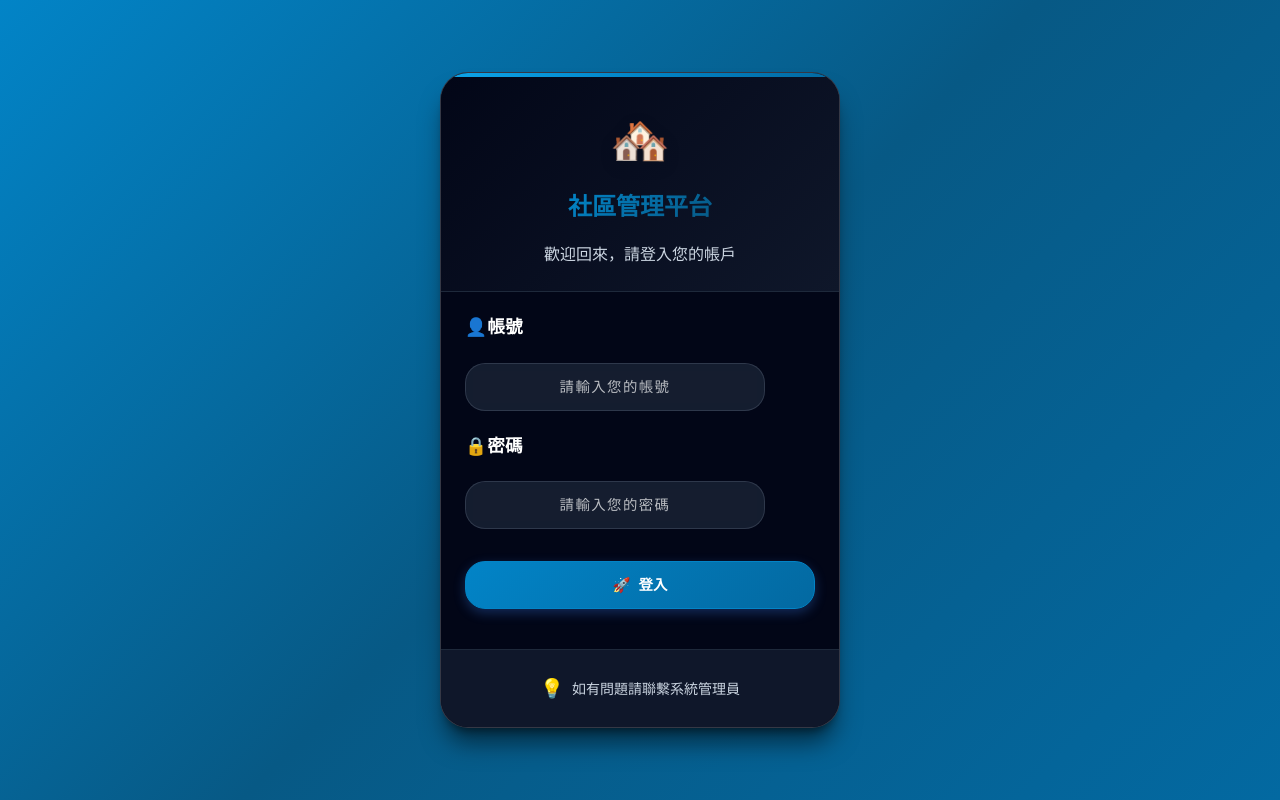
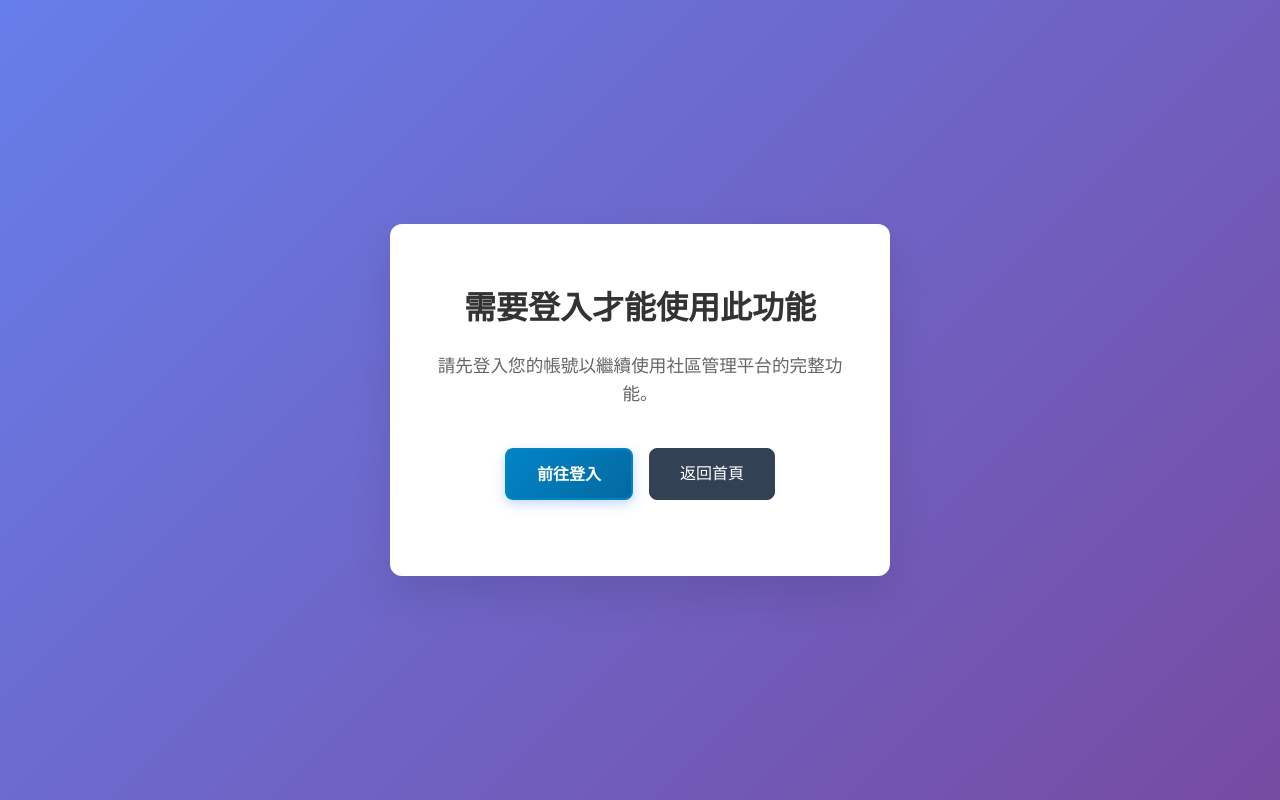
Before and after one commit to jeje898281/community-app-frontend, a React (Vite) app: page /please-login in a window 1280 px wide. Before the commit this address led to /login. Built offline with nearby package versions, Linux system fonts and the light colour scheme.

Commit message:
feat: add require login page

```diff
--- a/src/components/NavBar.jsx
+++ b/src/components/NavBar.jsx
@@ -33,7 +33,7 @@ export default function NavBar() {
     <nav className="navbar" ref={menuRef}>
       <div className="navbar-container">
         <Link to="/" className="logo">
-          {communityName || '社區系統'}
+          {isLoggedIn && communityName ? communityName : '社區系統'}
         </Link>
 
         <ul className="nav-links">
--- a/src/components/RequireAuth.jsx
+++ b/src/components/RequireAuth.jsx
@@ -1,10 +1,22 @@
 //src/components/RequireAuth.jsx
-import { Navigate } from 'react-router-dom';
+import { Navigate, useLocation } from 'react-router-dom';
 import { useAuth } from '../contexts/AuthContext';
 
-function RequireAuth({ children }) {
+function RequireAuth({ children, redirectTo = "/login" }) {
     const { isLoggedIn } = useAuth();
-    return isLoggedIn ? children : <Navigate to="/login" replace />;
+    const location = useLocation();
+
+    if (!isLoggedIn) {
+        return (
+            <Navigate
+                to={redirectTo}
+                state={{ from: location.pathname }}
+                replace
+            />
+        );
+    }
+
+    return children;
 }
 
 export default RequireAuth;
--- a/src/index.jsx
+++ b/src/index.jsx
@@ -16,6 +16,7 @@ import MeetingLayout from './components/layout/MeetingLayout';
 // Pages
 import HomePage from './pages/home/HomePage';
 import LoginPage from './pages/auth/LoginPage';
+import PleaseLoginPage from './pages/auth/PleaseLoginPage';
 import ProfilePage from './pages/auth/ProfilePage';
 import CommunityPage from './pages/auth/CommunityPage';
 import MeetingListPage from './pages/meetings/MeetingListPage';
@@ -36,35 +37,61 @@ root.render(
     <AuthProvider>
       <Router>
         <Routes>
-
           {/* 1. 登入頁，不需驗證 */}
           <Route path="/login" element={<LoginPage />} />
 
-          {/* 2. 受保護路由：必須先登入 */}
-          <Route element={<RequireAuth><MainLayout /></RequireAuth>}>
-            {/* 2.1 首頁 */}
+          {/* 2. 請先登入頁面 */}
+          <Route path="/please-login" element={<PleaseLoginPage />} />
+
+          {/* 3. 主要布局 */}
+          <Route element={<MainLayout />}>
+            {/* 3.1 首頁 - 不需要登入 */}
             <Route index element={<HomePage />} />
 
-            {/* 2.2 住戶清單 */}
-            <Route path="residents" element={<ResidentsList />} />
+            {/* 3.2 受保護路由：必須先登入 */}
+            {/* 住戶清單 */}
+            <Route path="residents" element={
+              <RequireAuth redirectTo="/please-login">
+                <ResidentsList />
+              </RequireAuth>
+            } />
+
             {/* 個人資料 */}
-            <Route path="profile" element={<ProfilePage />} />
+            <Route path="profile" element={
+              <RequireAuth redirectTo="/please-login">
+                <ProfilePage />
+              </RequireAuth>
+            } />
+
             {/* 社區管理 */}
-            <Route path="communities" element={<CommunityPage />} />
+            <Route path="communities" element={
+              <RequireAuth redirectTo="/please-login">
+                <CommunityPage />
+              </RequireAuth>
+            } />
 
-            {/* 2.3 會議列表 */}
-            <Route path="meetings" element={<MeetingListPage />} />
-            {/* 2.4 單一會議上下文 */}
-            <Route path="meetings/:id" element={<MeetingLayout />}>
-              <Route index element={<Navigate to="scan" replace />} />
-              <Route path="scan" element={<ScanPage />} />
-              <Route path="manual" element={<ManualCheckIn />} />
-              <Route path="summary" element={<SummaryPage />} />
-              <Route path="qrcodes" element={<QRCodePage />} />
-            </Route>
+            {/* 會議列表 */}
+            <Route path="meetings" element={
+              <RequireAuth redirectTo="/please-login">
+                <MeetingListPage />
+              </RequireAuth>
+            } />
           </Route>
 
-          {/* 3. 其他不存在的路由導回首頁 */}
+          {/* 4. 單一會議上下文 - 需要特殊處理 */}
+          <Route path="meetings/:id" element={
+            <RequireAuth redirectTo="/please-login">
+              <MeetingLayout />
+            </RequireAuth>
+          }>
+            <Route index element={<Navigate to="scan" replace />} />
+            <Route path="scan" element={<ScanPage />} />
+            <Route path="manual" element={<ManualCheckIn />} />
+            <Route path="summary" element={<SummaryPage />} />
+            <Route path="qrcodes" element={<QRCodePage />} />
+          </Route>
+
+          {/* 5. 其他不存在的路由導回首頁 */}
           <Route path="*" element={<Navigate to="/" replace />} />
         </Routes>
       </Router>
--- /dev/null
+++ b/src/pages/auth/PleaseLoginPage.jsx
@@ -0,0 +1,29 @@
+import React from 'react';
+import { Link, useLocation } from 'react-router-dom';
+import '../../styles/PleaseLoginPage.css';
+
+function PleaseLoginPage() {
+    const location = useLocation();
+    const intendedPath = location.state?.from || '/';
+
+    return (
+        <div className="please-login-page">
+            <div className="login-prompt">
+                <div className="prompt-content">
+                    <h1>需要登入才能使用此功能</h1>
+                    <p>請先登入您的帳號以繼續使用社區管理平台的完整功能。</p>
+                    <div className="action-buttons">
+                        <Link to="/login" state={{ from: intendedPath }} className="btn-primary">
+                            前往登入
+                        </Link>
+                        <Link to="/" className="btn-secondary">
+                            返回首頁
+                        </Link>
+                    </div>
+                </div>
+            </div>
+        </div>
+    );
+}
+
+export default PleaseLoginPage;
--- a/src/pages/home/HomePage.jsx
+++ b/src/pages/home/HomePage.jsx
@@ -7,14 +7,15 @@ import { useAuth } from '../../contexts/AuthContext';
 
 function HomePage() {
   const { isLoggedIn } = useAuth();
+
   return (
     <div className="homepage">
       <header className="hero-section">
         <div className="hero-content">
           <h1>歡迎來到社區管理平台</h1>
           <p>簡化社區管理流程，提升效率與透明度。</p>
-          <Link to={isLoggedIn ? "/meetings" : "/login"} className="btn-primary">
-            {isLoggedIn ? "前往會議管理" : "前往登入"}
+          <Link to={isLoggedIn ? "/meetings" : "/please-login"} className="btn-primary" state={{ from: '/meetings' }}>
+            {isLoggedIn ? "前往會議管理" : "前往會議管理"}
           </Link>
         </div>
         <div className="hero-image">
@@ -28,22 +29,34 @@ function HomePage() {
           <div className="feature">
             <h3>快速掃描</h3>
             <p>使用 QR Code 即可快速完成檢測。</p>
-            <Link to={isLoggedIn ? "/meetings" : "/login"} className="feature-link">
-              {isLoggedIn ? "選擇會議進行掃描" : "登入後使用"}
+            <Link
+              to={isLoggedIn ? "/meetings" : "/please-login"}
+              className="feature-link"
+              state={{ from: '/meetings' }}
+            >
+              選擇會議進行掃描
             </Link>
           </div>
           <div className="feature">
             <h3>手動簽到</h3>
             <p>無需擔心設備問題，支援手動記錄。</p>
-            <Link to={isLoggedIn ? "/meetings" : "/login"} className="feature-link">
-              {isLoggedIn ? "選擇會議手動簽到" : "登入後使用"}
+            <Link
+              to={isLoggedIn ? "/meetings" : "/please-login"}
+              className="feature-link"
+              state={{ from: '/meetings' }}
+            >
+              選擇會議手動簽到
             </Link>
           </div>
           <div className="feature">
             <h3>統計摘要</h3>
             <p>全面記錄與分析數據，隨時掌握狀況。</p>
-            <Link to={isLoggedIn ? "/meetings" : "/login"} className="feature-link">
-              {isLoggedIn ? "選擇會議查看統計" : "登入後使用"}
+            <Link
+              to={isLoggedIn ? "/meetings" : "/please-login"}
+              className="feature-link"
+              state={{ from: '/meetings' }}
+            >
+              選擇會議查看統計
             </Link>
           </div>
         </div>
--- /dev/null
+++ b/src/styles/PleaseLoginPage.css
@@ -0,0 +1,96 @@
+.please-login-page {
+  min-height: 100vh;
+  display: flex;
+  align-items: center;
+  justify-content: center;
+  background: linear-gradient(135deg, #667eea 0%, #764ba2 100%);
+  padding: 20px;
+}
+
+.login-prompt {
+  background: white;
+  border-radius: 12px;
+  box-shadow: 0 20px 40px rgba(0, 0, 0, 0.1);
+  max-width: 500px;
+  width: 100%;
+  overflow: hidden;
+}
+
+.prompt-content {
+  padding: 60px 40px;
+  text-align: center;
+}
+
+.prompt-content h1 {
+  color: #333;
+  font-size: 2rem;
+  margin-bottom: 20px;
+  font-weight: 600;
+}
+
+.prompt-content p {
+  color: #666;
+  font-size: 1.1rem;
+  line-height: 1.6;
+  margin-bottom: 40px;
+}
+
+.action-buttons {
+  display: flex;
+  gap: 15px;
+  justify-content: center;
+  flex-wrap: wrap;
+}
+
+.btn-primary, .btn-secondary {
+  padding: 12px 30px;
+  border: none;
+  border-radius: 8px;
+  font-size: 1rem;
+  font-weight: 500;
+  text-decoration: none;
+  cursor: pointer;
+  transition: all 0.3s ease;
+  min-width: 120px;
+}
+
+.btn-primary {
+  background: linear-gradient(135deg, #667eea 0%, #764ba2 100%);
+  color: white;
+}
+
+.btn-primary:hover {
+  transform: translateY(-2px);
+  box-shadow: 0 10px 20px rgba(102, 126, 234, 0.3);
+}
+
+.btn-secondary {
+  background: #f8f9fa;
+  color: #333;
+  border: 2px solid #e9ecef;
+}
+
+.btn-secondary:hover {
+  background: #e9ecef;
+  transform: translateY(-1px);
+}
+
+@media (max-width: 480px) {
+  .prompt-content {
+    padding: 40px 20px;
+  }
+
+  .prompt-content h1 {
+    font-size: 1.5rem;
+  }
+
+  .action-buttons {
+    flex-direction: column;
+    align-items: center;
+  }
+
+  .btn-primary, .btn-secondary {
+    width: 100%;
+    max-width: 200px;
+  }
+}
```
